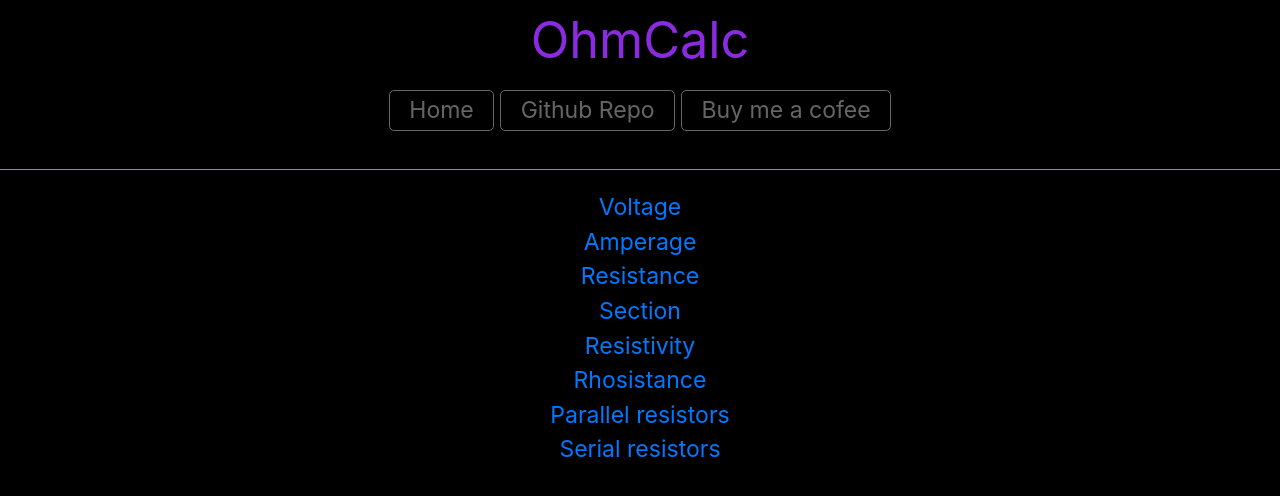
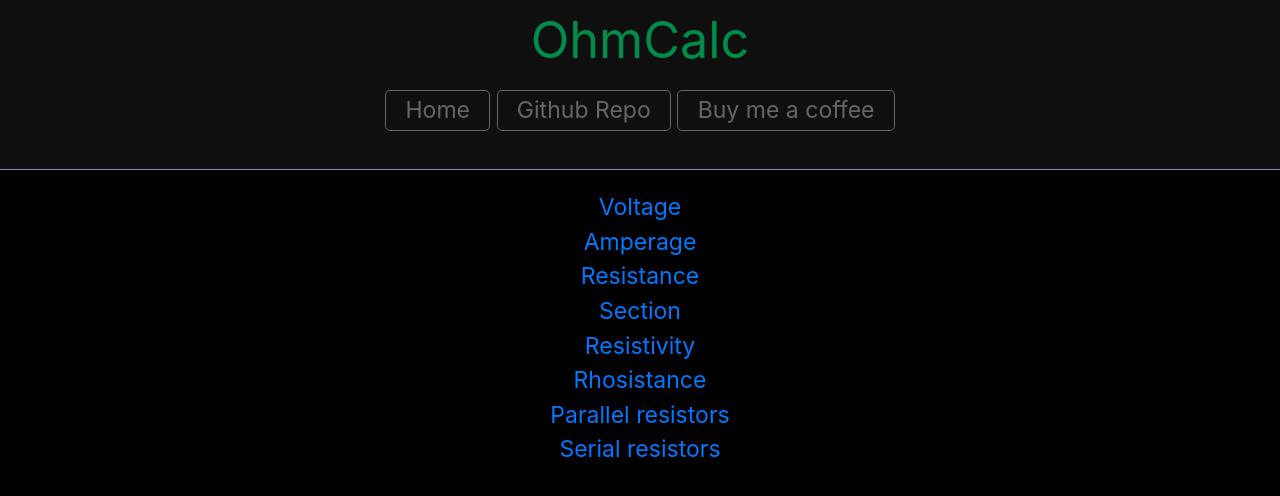
Before and after one commit to Dexerix/OhmCalc-sv, a SvelteKit app: page / in a window 1280 px wide. Shown: the top 496 px of the page. Built offline with nearby package versions, Linux system fonts and the light colour scheme.

Commit message:
feat: add Footer component and update Header styles for improved layout

```diff
--- a/src/routes/+page.svelte
+++ b/src/routes/+page.svelte
@@ -3,6 +3,7 @@
     let { data }: { data: PageData } = $props();
     import Header from './Header.svelte';
     import Menu from './Menu.svelte';
+    import Footer from './Footer.svelte';
     import '../styles/global.css';
 </script>
 
--- /dev/null
+++ b/src/routes/Footer.svelte
@@ -0,0 +1,13 @@
+<style>
+    footer {
+        box-sizing: border-box;
+        display: flex;
+        justify-content: center;
+        align-items: flex-end;
+    }
+</style>
+
+<footer>
+    <p>© 2025 OhmCalc-sv</p>
+    <p>Made with ❤️ by <a href=".">me</a></p>
+</footer>
--- a/src/routes/Header.svelte
+++ b/src/routes/Header.svelte
@@ -5,6 +5,9 @@
     * {
         box-sizing: border-box;
         display: block;
+    }
+    header {
+        background-color: var(--header-color);
     }
     h1 {
         padding-top: 10px;
@@ -31,9 +34,11 @@
     }
 </style>
 
-<h1>{title}</h1>
-<nav>
-    <a href=".">Home</a>
-    <a href="https://github.com/Dexerix/OhmCalc-sv">Github Repo</a>
-    <a href="https://ko-fi.com/L3L11A3Z1N">Buy me a cofee</a>
-</nav>
+<header>
+    <h1>{title}</h1>
+    <nav>
+        <a href=".">Home</a>
+        <a href="https://github.com/Dexerix/OhmCalc-sv">Github Repo</a>
+        <a href="https://ko-fi.com/L3L11A3Z1N">Buy me a coffee</a>
+    </nav>
+</header>
--- a/src/routes/Resistivity/+page.svelte
+++ b/src/routes/Resistivity/+page.svelte
@@ -38,7 +38,7 @@
     <p>Where:</p>
     <ul>
         <li><em>R</em> is the resistance in ohms (Ω)</li>
-        <li><em>A</em> is the cross-sectional area in square millimeters (mm²)</li>
+        <li><em>A</em> is the cross-sectional area (gauge) in square millimeters (mm²)</li>
         <li><em>L</em> is the length in meters (m)</li>
     </ul>
 
--- a/src/routes/Voltage/+page.svelte
+++ b/src/routes/Voltage/+page.svelte
@@ -36,5 +36,5 @@
 
 <div class="description">
     <p>The voltage <em>V</em> in volts (V) is equal to the product of the current <em>I</em> in amperes (A) and the resistance <em>R</em> in ohms (Ω):</p>
-    <p><strong>V = I × R</strong></p>
+    <p><strong>V = R × I</strong></p>
 </div>
--- a/src/styles/global.css
+++ b/src/styles/global.css
@@ -4,7 +4,7 @@
     --text-color: #f8f8ff;
     --background-color: #000;
     --header-color: #121212df;
-    --title-color: #8a2be2;
+    --title-color: #008c4a;
     --border : #898ea4;
 }
 
```
Also changed, not shown: src/routes/Rhosistance/+page.svelte (+4 -4 lines).
